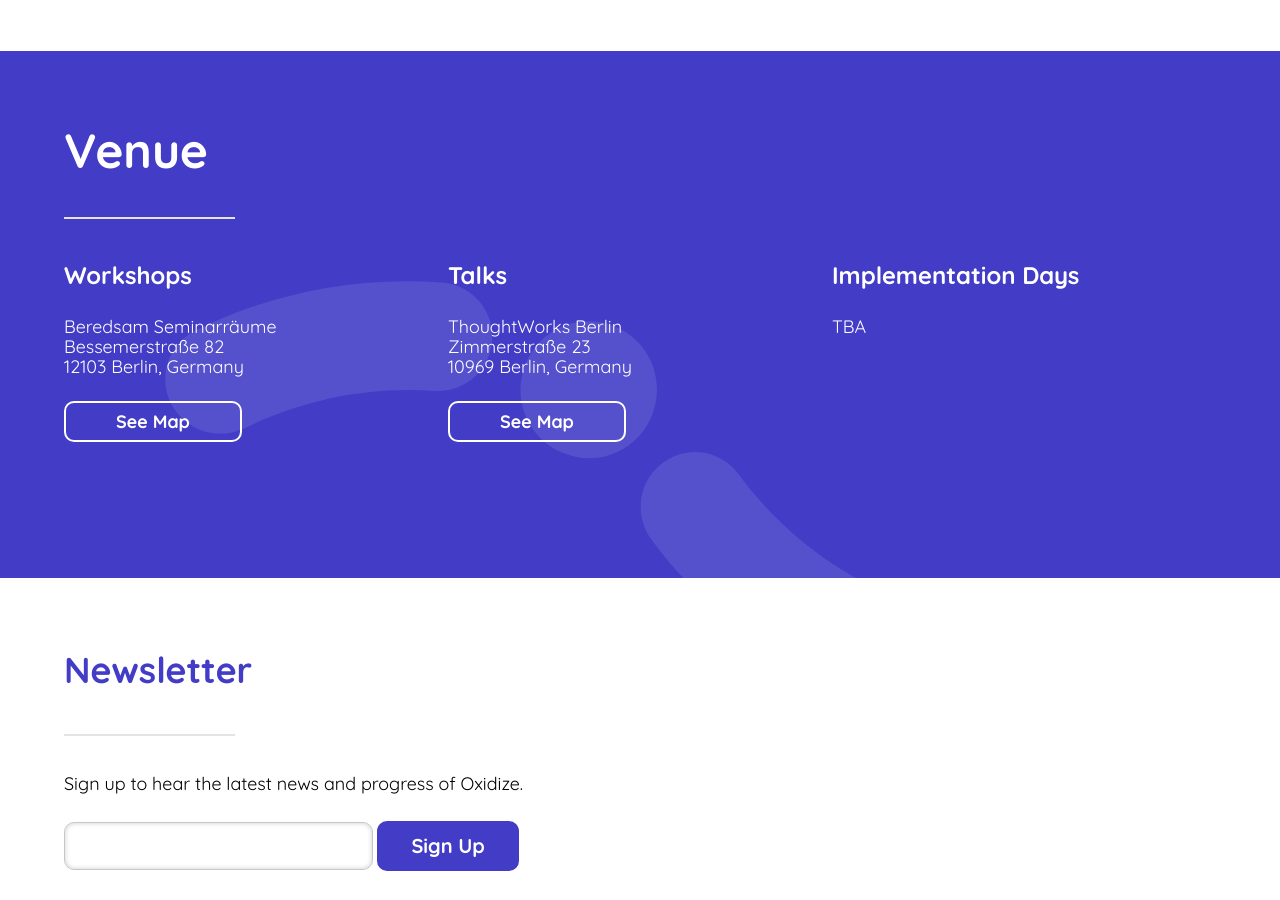
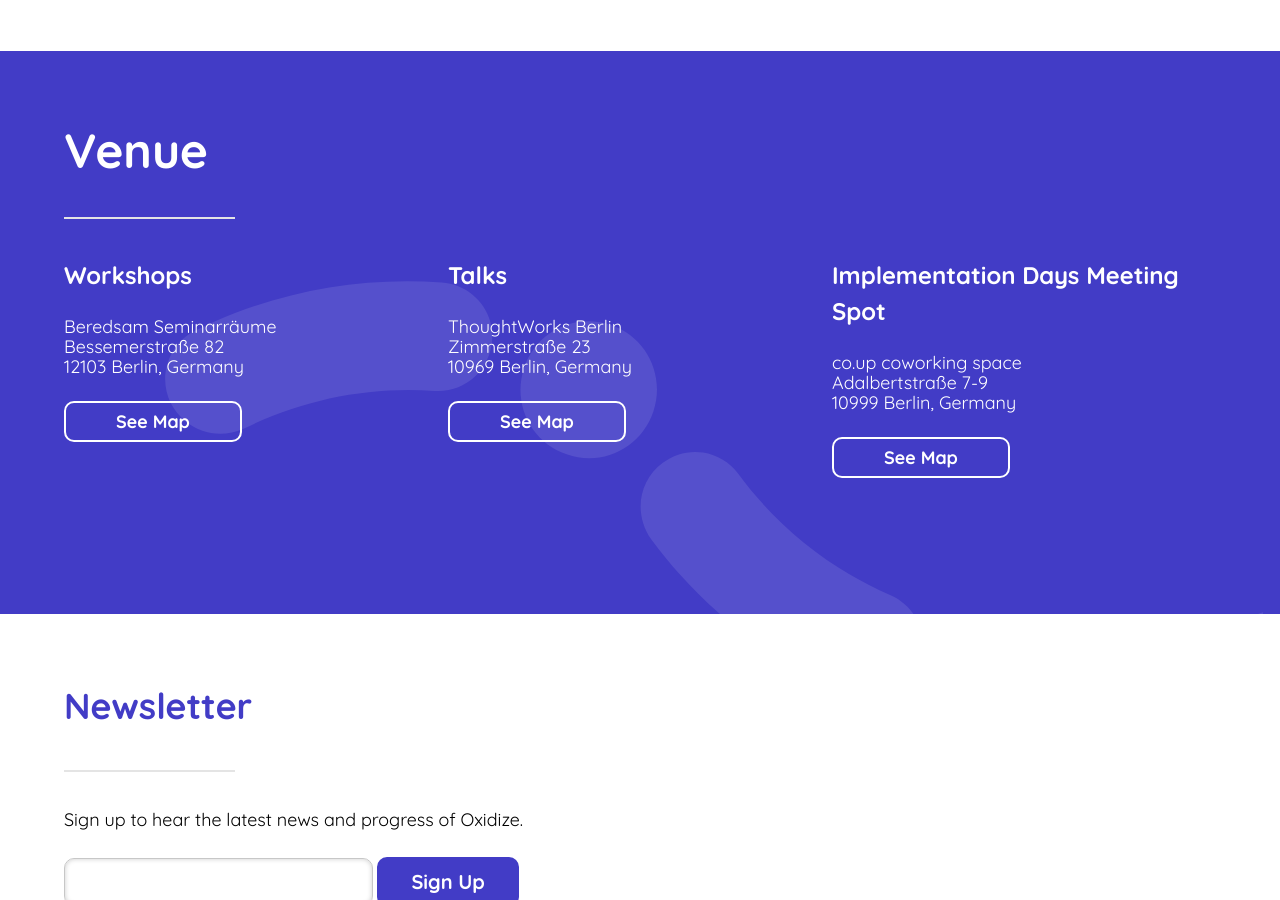
Before and after one commit to ferrous-systems/2019.oxidizeconf.com, a Jekyll site: the page built from _pages/index.md, in a window 1280 px wide and 900 px high, scrolled down 1967 px. Built offline with Jekyll 4.4.1, drawn with Linux system fonts in a browser that asks for light colours; a script that is not in the unit is left out; some of the changed text lies outside the part shown.

Commit message:
Final preparations
Add venue data and final information, also mark the
conference as sold out.

```diff
--- a/_data/venue.yml
+++ b/_data/venue.yml
@@ -16,11 +16,11 @@
   link: ""
   linked: "/schedule"
 
-- title: Implementation Days
+- title: Implementation Days Meeting Spot
   date: 28 &amp; 29 April
   description: Impl. Days are a two day event for Embedded Rust contributors to collaborate in an active programming session. They are open to any attendees with a valid Conference or Workshop ticket.
-  location:
+  location: co.up coworking space<br>Adalbertstraße 7-9<br>10999 Berlin, Germany
   ticket: null
-  map:
+  map: https://www.google.com/maps/place/co.up/@52.5003298,13.4175977,17z/data=!3m1!4b1!4m5!3m4!1s0x47a84e337e23d413:0x2cfd69e5a9f68f1a!8m2!3d52.5003298!4d13.4197864
   link: ""
   linked:
--- a/_includes/venue.html
+++ b/_includes/venue.html
@@ -1,4 +1,4 @@
-<div class = 'venue_items'>
+<div class = 'venue_items' id="venues">
   {% for item in site.data.venue %}
     <div class = 'venue_item'>
       <h3 class="venue_heading" id = "{{ item.title | slugify | downcase }}">{{ item.title }}</h3>
--- a/_layouts/home.html
+++ b/_layouts/home.html
@@ -10,7 +10,8 @@
         <h2>Embedded Systems and IoT in Rust.</h2>
         <p>One day of guided workshops for developers looking to start or improve their Embedded Rust skills, one day of talks by community members, and a two day development session focused on building Embedded Systems in Rust.</p>
         <div id="buttons-div">
-            <a class="buttons one" href="https://ti.to/asquera-event-ug/oxidize-2019">Get Tickets</a>
+            <a class="buttons one" href="https://ti.to/asquera-event-ug/oxidize-2019">Sold out</a>
+            <a class="buttons one" href="#venues">Check out the venues</a>
         </div><br><br><br><br><br>
     </div>
 </header>
```
